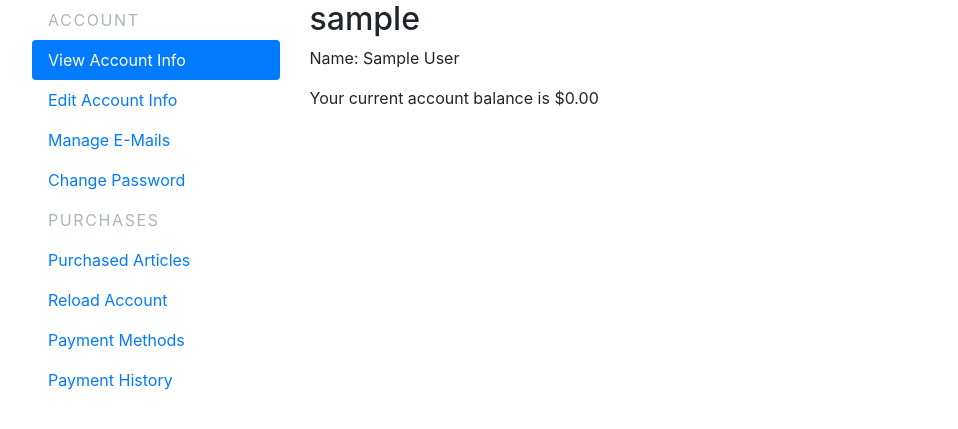
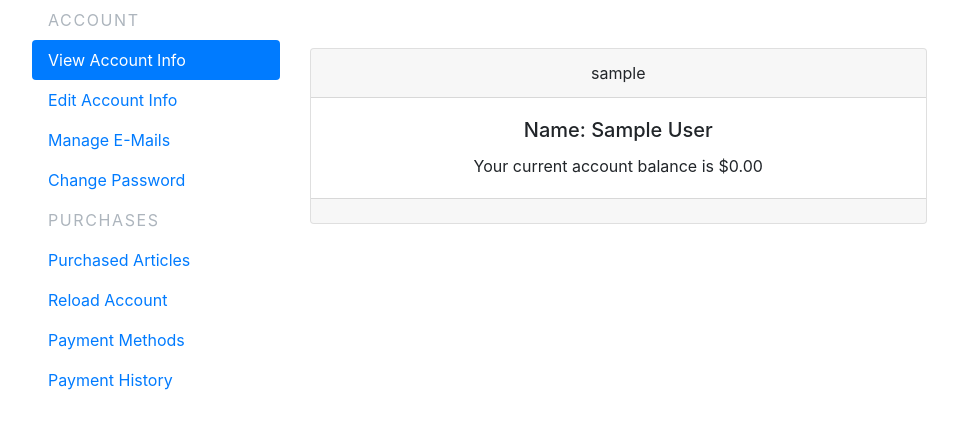
Before and after one commit to wesny/unfold, a Django app: page /user in a window 1280 px wide. Shown: the part 56-485 px from the top of the page, without its empty margins (68-1026 px from the left). Run offline with Django 3.2, Linux system fonts and the light colour scheme; the visitor is signed in with stand-in values (Sample User, id 1); data comes from the database, SQL or seed files in the repository; some libraries are stand-ins or nearby versions.

Commit message:
Fix typo

```diff
--- a/unfold/static/sass/project.scss
+++ b/unfold/static/sass/project.scss
@@ -181,6 +181,7 @@ body.pinax-stripe {
 
 #api-key{
     max-width: 500px;
+    margin: 0 auto !important;
 }
 
 #api-key-2{
--- a/unfold/templates/pages/refill_account.html
+++ b/unfold/templates/pages/refill_account.html
@@ -14,7 +14,7 @@
         {% csrf_token %}
         <div id="refill-input" class="input-group">
             <span class="input-group-addon">$</span>
-            <input name="amount" id="amount" min="0" step="0.01" data-number-to-fixed="2" data-number-stepfactor="100" type="number" class="form-control" placeholder="0.00" pattern="^[+-]?[0-9]{1,3}(?:,?[0-9]{3})*\.[0-9]{2}" title="must be a dollar and cent value" required>
+            <input name="amount" id="amount" min=".50" step="0.01" data-number-to-fixed="2" data-number-stepfactor="100" type="number" class="form-control" placeholder="0.00" pattern="^[+-]?[0-9]{1,3}(?:,?[0-9]{3})*\.[0-9]{2}" title="must be a dollar and cent value" required>
         </div>
         <div class="control-group">
           <div class="controls">
--- a/unfold/templates/users/user_detail.html
+++ b/unfold/templates/users/user_detail.html
@@ -11,9 +11,40 @@
       <div class="col-sm-3">
         {% include "../_nav.html" %}
       </div>
-      <div class="col-sm-9">
+      <div class="col-sm-7">
+        <div class="card text-center mt-5">
+          <div class="card-header">
+            {{ object.username }}
+          </div>
+          <div class="card-body">
+            <h5 class="card-title">Name: {{ object.name }}</h5>
+            <p class="card-text">Your current account balance is ${{ object.balance }}</p>
+            {% if object.is_publisher %}
+            <label for="api_key" class="form-control-label">You are currently logged into a publisher account. Your API key is:</label>
+            <div id="api-key" class="input-group center-block">
+              <input id="api-key-2" type="text" class="form-control" value="{{object.token}}" readonly="" onclick="this.select()">
+              <div class="input-group-append">
+                    <button id="copy-btn" class="btn btn-outline-secondary" type="button" data-clipboard-target="#api-key-2" data-toggle="tooltip" data-placement="bottom" title="Copied">
+                      <img class="clippy" src="{% static 'images/clippy.svg' %}" width="13" alt="Copy">
+                    </button>
+              </div>
+            </div>
+            <br>
+            <form method="POST"action="{% url 'transactions:new-api-key-view' %}"">
+              {% csrf_token %}
+              <div class="control-group">
+                <div class="controls">
+                  <button type="submit" class="btn btn-primary">New API Key</button>
+                </div>
+              </div>
+            </form>
+            {% endif %}
+          </div>
+          <div class="card-footer text-muted">
+          </div>
+        </div>
 
-      <h2>{{ object.username }}</h2>
+      <!-- <h2>{{ object.username }}</h2>
       {% if object.name %}
         <p>Name: {{ object.name }}</p>
       {% endif %}
@@ -37,7 +68,7 @@
           </div>
         </div>
       </form>
-      {% endif %}
+      {% endif %} -->
     </div>
   </div>
 
--- a/unfold/transactions/views.py
+++ b/unfold/transactions/views.py
@@ -96,7 +96,7 @@ class PurchaseView(LoginRequiredMixin, View):
             purchase.save()
             request.user.balance = request.user.balance - purchase.price
             request.user.save()
-            publisher = User.get(username=publisherusername)
+            publisher = User.objects.get(username=publisherusername)
             publisher.balance = publisher.balance + purchase.price
             publisher.save()
             if new_token != None:
@@ -144,10 +144,11 @@ class ReloadView(LoginRequiredMixin, View):
             body = e.json_body
             err = body.get('error', {})
             messages.error(request, err.get('message'))
-            return reverse('reload-view')
+            return redirect("/reload")
         user = User.objects.get(username=request.user.username)
         user.balance = user.balance + add_on
         user.save()
+        messages.success(request, "Payment was successfully processed.")
         url = self.get_redirect_url() or '/user'
         return redirect(url)
 
```
Also changed, not shown: unfold/templates/pages/purchase_article.html (+18 -5 lines), unfold/static/css/project.css, unfold/static/css/project.min.css.
